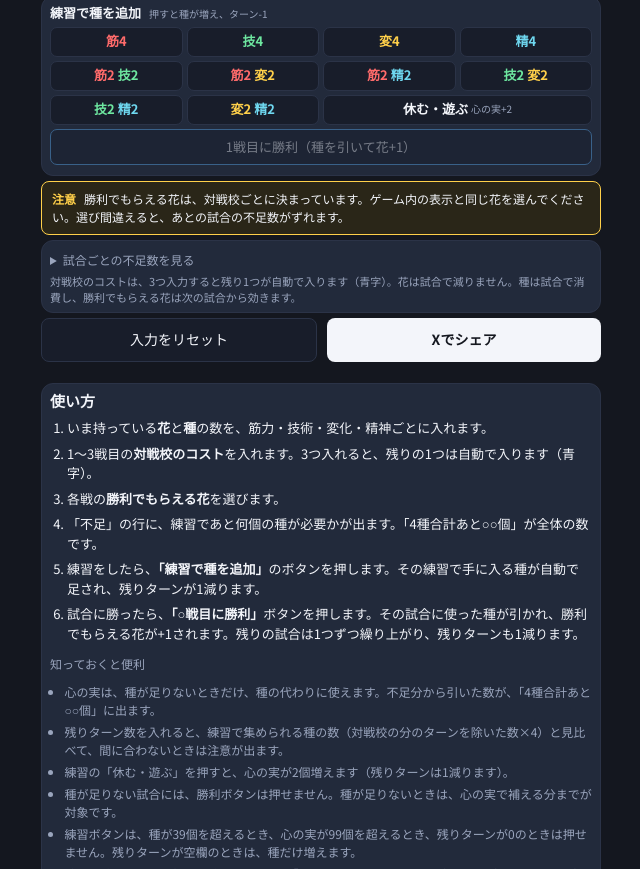
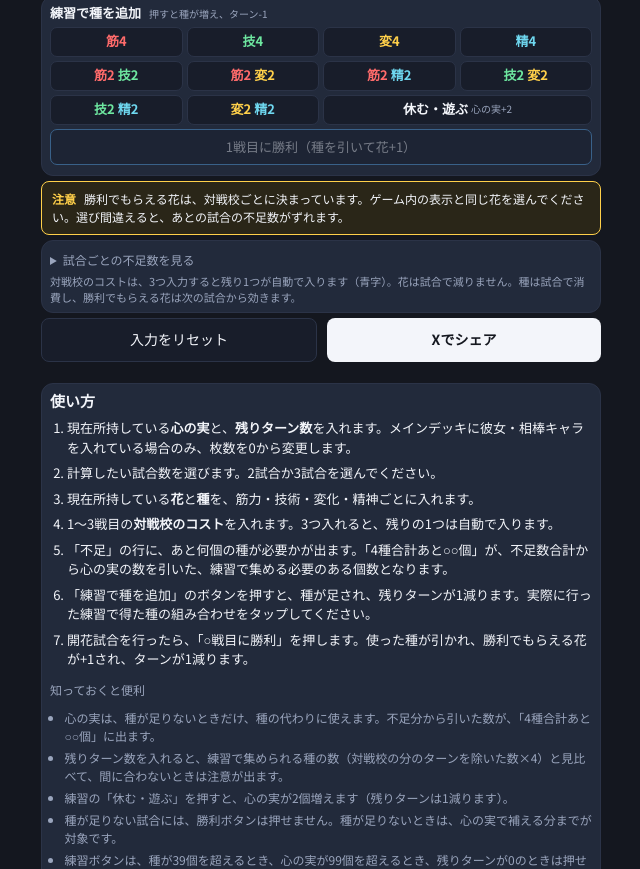
Before and after one commit to pawapuryotsu/roman_costchecker, a plain HTML site: page index.html in a window 1280 px wide. Shown: the part 387-1256 px from the top of the page, without its empty margins (319-959 px from the left). Drawn offline with Linux system fonts and the light colour scheme.

Commit message:
使い方の説明を実際の操作の順番に合わせて修正

```diff
--- a/index.html
+++ b/index.html
@@ -214,12 +214,13 @@ select{background-position:calc(100% - 7px) 13px,calc(100% - 3px) 13px}
 <div class="panel how">
 <h2>使い方</h2>
 <ol>
-<li>いま持っている<b>花</b>と<b>種</b>の数を、筋力・技術・変化・精神ごとに入れます。</li>
-<li>1〜3戦目の<b>対戦校のコスト</b>を入れます。3つ入れると、残りの1つは自動で入ります（青字）。</li>
-<li>各戦の<b>勝利でもらえる花</b>を選びます。</li>
-<li>「不足」の行に、練習であと何個の種が必要かが出ます。「4種合計あと○○個」が全体の数です。</li>
-<li>練習をしたら、<b>「練習で種を追加」</b>のボタンを押します。その練習で手に入る種が自動で足され、残りターンが1減ります。</li>
-<li>試合に勝ったら、<b>「○戦目に勝利」</b>ボタンを押します。その試合に使った種が引かれ、勝利でもらえる花が+1されます。残りの試合は1つずつ繰り上がり、残りターンも1減ります。</li>
+<li>現在所持している<b>心の実</b>と、<b>残りターン数</b>を入れます。メインデッキに彼女・相棒キャラを入れている場合のみ、枚数を0から変更します。</li>
+<li>計算したい試合数を選びます。2試合か3試合を選んでください。</li>
+<li>現在所持している<b>花</b>と<b>種</b>を、筋力・技術・変化・精神ごとに入れます。</li>
+<li>1〜3戦目の<b>対戦校のコスト</b>を入れます。3つ入れると、残りの1つは自動で入ります。</li>
+<li>「不足」の行に、あと何個の種が必要かが出ます。「4種合計あと○○個」が、不足数合計から心の実の数を引いた、練習で集める必要のある個数となります。</li>
+<li>「練習で種を追加」のボタンを押すと、種が足され、残りターンが1減ります。実際に行った練習で得た種の組み合わせをタップしてください。</li>
+<li>開花試合を行ったら、「○戦目に勝利」を押します。使った種が引かれ、勝利でもらえる花が+1され、ターンが1減ります。</li>
 </ol>
 <h3>知っておくと便利</h3>
 <ul>
@@ -240,6 +241,7 @@ select{background-position:calc(100% - 7px) 13px,calc(100% - 3px) 13px}
 <details class="log" style="margin-top:14px">
 <summary>更新履歴</summary>
 <ul class="note" style="padding-left:18px;line-height:1.7">
+<li>2026/10/24　使い方の説明を、実際の操作の順番に合わせて書き直しました。</li>
 <li>2026/10/23　開いたとき・ページを更新したときの数値を、毎回全て0から始まるようにしました（入力内容は保存されません）。</li>
 <li>2026/10/06　「勝利」を押した後に「3試合」を押すと4戦目が出てしまう不具合を修正しました。</li>
 </ul>
```
Also changed, not shown: index.template.html (+8 -6 lines).
